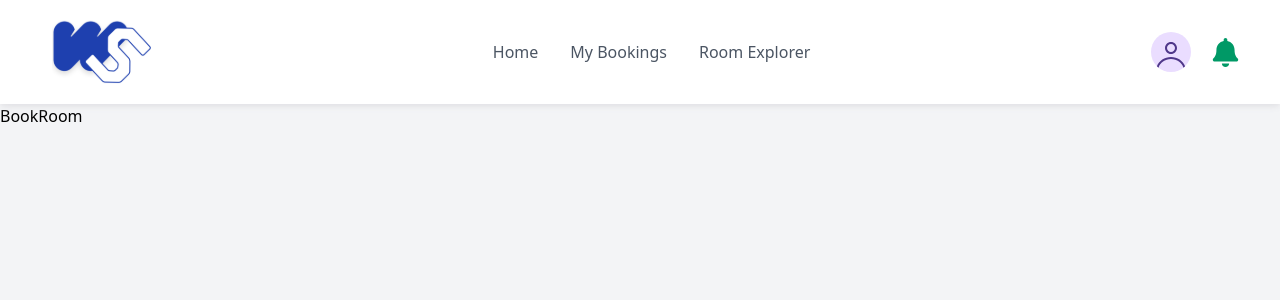
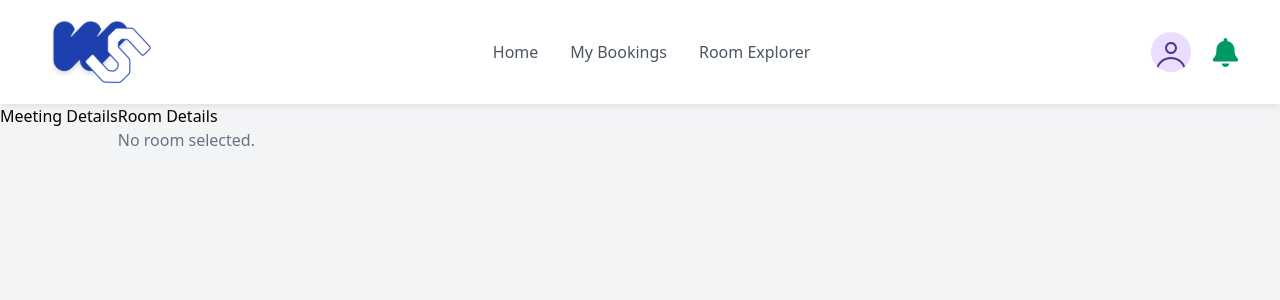
Before and after one commit to donnabell-s/WorkSync-frontend, a React (Vite) app: page /user/book-room in a window 1280 px wide. Shown: the top 300 px of the page. Built offline with nearby package versions, Linux system fonts and the light colour scheme.

Commit message:
test commit

```diff
--- /dev/null
+++ b/src/views/components/Feature/UserRoomForms.tsx
@@ -0,0 +1,60 @@
+import { useEffect, useState } from "react";
+import { meetingRooms } from "./RoomListInterface";
+
+const UserRoomForms = () => {
+  const [selectedRoom, setSelectedRoom] = useState<typeof meetingRooms[0] | null>(null);
+
+  useEffect(() => {
+    const storedRoomCode = localStorage.getItem("selectedRoomId");
+    if (storedRoomCode) {
+      const room = meetingRooms.find((r) => r.roomCode === storedRoomCode);
+      setSelectedRoom(room || null);
+    }
+  }, []);
+
+  return (
+    <div>
+      <div></div>
+      <div className="flex flex-row">
+        <div>
+            <div>
+                <p>Meeting Details</p>
+            </div>
+            <div></div>
+        </div>
+        <div className="flex flex-col">
+            <div>
+                <p>Room Details</p>
+            </div>
+            {selectedRoom ? (
+                <div className="bg-white rounded-md shadow-[0_0_4px_rgba(0,0,0,0.1)] p-4 flex flex-col">
+                <img
+                    src={`/meetingroom/${selectedRoom.imageFile}`}
+                    alt={selectedRoom.roomName}
+                    className="w-full h-40 object-cover rounded-md"
+                />
+                <div className="text-sm text-[#4B5563]">
+                    <div className="flex flex-row border-b border-b-[#D2D4D8] py-2">
+                    <p className="w-35 font-semibold">Size:</p>
+                    <p>{selectedRoom.size}</p>
+                    </div>
+                    <div className="flex flex-row border-b border-b-[#D2D4D8] py-2">
+                    <p className="w-35 font-semibold">Seats:</p>
+                    <p>{selectedRoom.numberOfSeats}</p>
+                    </div>
+                    <div className="flex flex-row border-b border-b-[#D2D4D8] py-2">
+                    <p className="min-w-35 font-semibold">Facilities:</p>
+                    <p>{selectedRoom.additionalFacilities.join(", ")}</p>
+                    </div>
+                </div>
+                </div>
+            ) : (
+                <p className="text-gray-500">No room selected.</p>
+            )}
+        </div>
+      </div>
+    </div>
+  );
+};
+
+export default UserRoomForms;
--- a/src/views/containers/User/Forms-Room/BookRoom/BookRoom.tsx
+++ b/src/views/containers/User/Forms-Room/BookRoom/BookRoom.tsx
@@ -1,8 +1,11 @@
 import React from 'react'
+import UserRoomForms from '../../../../components/Feature/UserRoomForms'
 
 const BookRoom = () => {
   return (
-    <div>BookRoom</div>
+    <div>
+      <UserRoomForms/>
+    </div>
   )
 }
 
```
